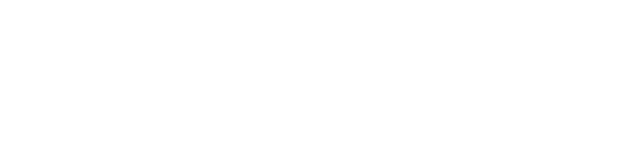
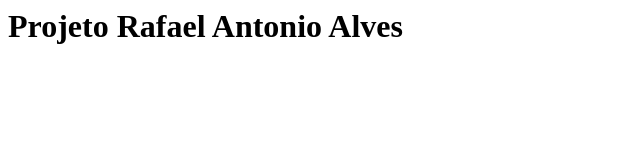
Before and after one commit to leafar1982/testegit, a plain HTML site: page index.html in a window 1280 px wide. Shown: the whole page, without its empty margins (0-640 px from the left). Drawn offline with Linux system fonts and the light colour scheme.

Commit message:
titulo da pagina

```diff
--- a/index.html
+++ b/index.html
@@ -3,8 +3,7 @@
     <title>Curso Git</title>
 </head>
 <body>
-
-
+    <h1>Projeto Rafael Antonio Alves</h1>
 </body>
 
 </html>
```
